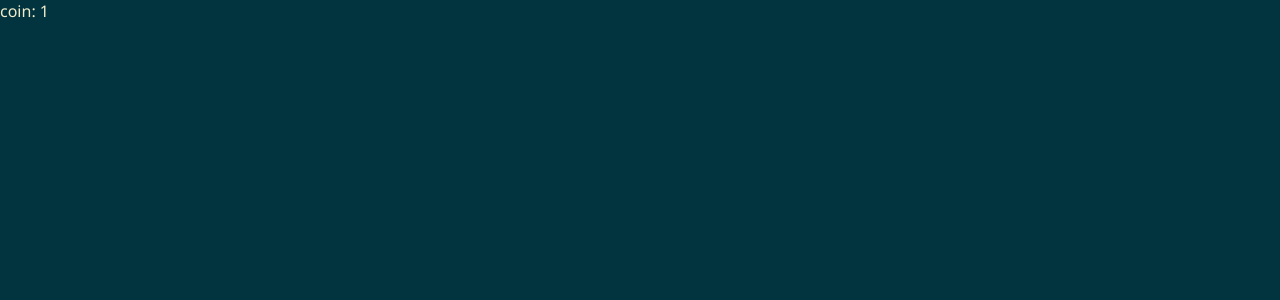
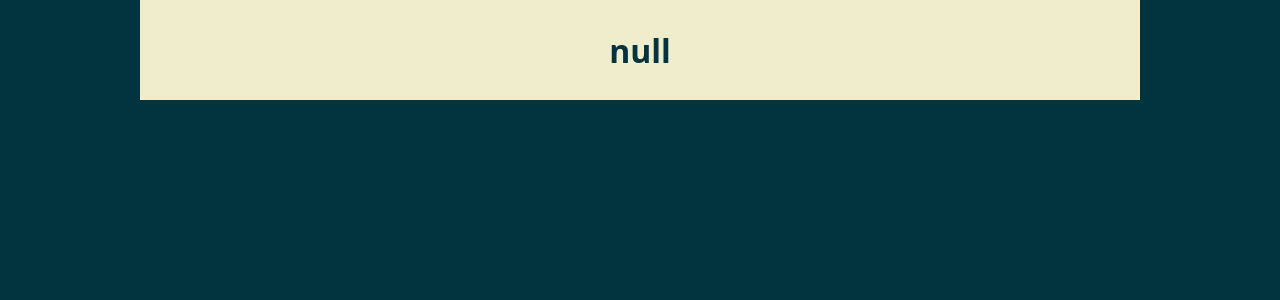
Before and after one commit to beom-jun-kim/coin_info, a React (Create React App) app: page /1 in a window 1280 px wide. Shown: the top 300 px of the page. Built offline with nearby package versions, Linux system fonts and the light colour scheme.

Commit message:
상세정보

```diff
--- a/src/routes/Coin.tsx
+++ b/src/routes/Coin.tsx
@@ -1,8 +1,44 @@
-import { useParams } from "react-router-dom";
+import { useLocation, useParams } from "react-router-dom";
+import { useState } from "react";
+import styled from "styled-components";
+
+const Title = styled.h1`
+  color: ${(props) => props.theme.bgColor};
+  font-weight: 600;
+  font-size: 2rem;
+`;
+
+const Container = styled.div`
+  max-width: 1000px;
+  margin: 0 auto;
+`;
+const Header = styled.header`
+  display: flex;
+  justify-content: center;
+  align-items: center;
+  margin-bottom: 20px;
+  background: ${(props) => props.theme.textColor};
+  height: 100px;
+`;
+
+interface RouterState {
+  name: string;
+}
 
 function Coin() {
+  const [loading, setLoading] = useState(true);
   const { coinId } = useParams();
-  return <h1>coin: {coinId}</h1>;
+  const location = useLocation();
+  const name = location.state as RouterState;
+  const nameStr = JSON.stringify(name).replace(/"/g, '');
+
+  return (
+    <Container>
+      <Header>
+        <Title>{nameStr || "Loading"}</Title>
+      </Header>
+    </Container>
+  );
 }
 
 export default Coin;
--- a/src/routes/Coins.tsx
+++ b/src/routes/Coins.tsx
@@ -1,82 +1,91 @@
+import { useEffect, useState } from "react";
 import { Link } from "react-router-dom";
 import styled from "styled-components";
 
 const Title = styled.h1`
   color: ${(props) => props.theme.bgColor};
-  font-weight:600;
+  font-weight: 600;
   font-size: 2rem;
 `;
 
 const Container = styled.div`
-  max-width:1000px;
+  max-width: 1000px;
   margin: 0 auto;
 `;
 const Header = styled.header`
-  display:flex;
+  display: flex;
   justify-content: center;
-  align-items:center;
-  margin-bottom:20px;
-  background:${props => props.theme.textColor};
+  align-items: center;
+  margin-bottom: 20px;
+  background: ${(props) => props.theme.textColor};
   height: 100px;
 `;
 const CoinList = styled.ul`
-  padding:10px;
+  padding: 10px;
 `;
 const Coin = styled.li`
-  padding:10px;
-  border:1px solid;
-  margin-bottom:5px;
-  transition:.5s;
+  padding: 10px;
+  border: 1px solid;
+  margin-bottom: 5px;
+  transition: 0.5s;
   &:hover {
-    background:${(props) => props.theme.textColor};
-    color:${(props) => props.theme.bgColor};
-    border:1px solid ${(props) => props.theme.textColor};
+    background: ${(props) => props.theme.textColor};
+    color: ${(props) => props.theme.bgColor};
+    border: 1px solid ${(props) => props.theme.textColor};
   }
 `;
 
-const coins = [
-  {
-    id: 1,
-    name: "coin1",
-    symbol:"coin1",
-    rank:1,
-    is_new:false,
-    is_active:false,
-    type:"token",
-  },
-  {
-    id: 2,
-    name: "coin2",
-    symbol:"coin2",
-    rank:2,
-    is_new:false,
-    is_active:false,
-    type:"token",
-  },
-  {
-    id: 3,
-    name: "coin3",
-    symbol:"coin3",
-    rank:3,
-    is_new:false,
-    is_active:false,
-    type:"token",
-  },
-];
+const CoinLogo = styled.img`
+  width: 25px;
+  height: 25px;
+  vertical-align: middle;
+  margin-right: 10px;
+`;
+
+interface CoinInterface {
+  id: string;
+  name: string;
+  symbol: string;
+  rank: number;
+  is_new: boolean;
+  is_active: boolean;
+  type: string;
+}
 
 function Coins() {
+  const [loading, setLoading] = useState(true);
+  const [coins, setCoins] = useState<CoinInterface[]>([]);
+  const url = "https://api.coinpaprika.com/v1/coins";
+  const getCoins = async () => {
+    const coins = await (await fetch(url)).json();
+    setCoins(coins.slice(0, 100));
+    setLoading(false);
+  };
+  useEffect(() => {
+    getCoins();
+  }, []);
+
   return (
     <Container>
       <Header>
         <Title>COINS</Title>
       </Header>
-      <CoinList>
-        {coins.map((coin) => (
-          <Link to={`/${coin.id}`}>
-            <Coin key={coin.id}>{coin.name} → </Coin>
-          </Link>
-        ))}
-      </CoinList>
+      {loading ? (
+        "Loading..."
+      ) : (
+        <CoinList>
+          {coins.map((coin) => (
+            <Link to={`/${coin.id}`} state={coin.name}>
+              <Coin key={coin.id}>
+                <CoinLogo
+                  src={`https://cryptocurrencyliveprices.com/img/${coin.id}.png`}
+                />
+                {coin.name} →
+              </Coin>
+            </Link>
+          ))}
+        </CoinList>
+      )}
     </Container>
   );
 }
```
